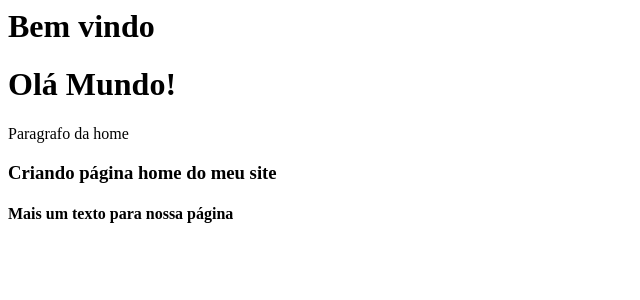
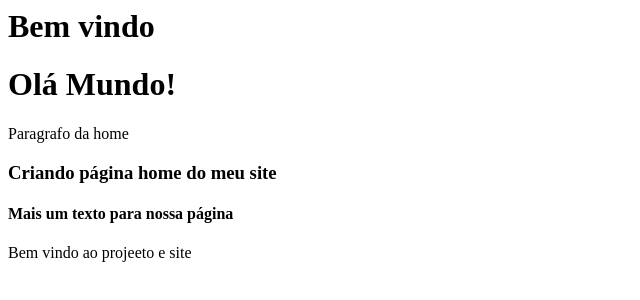
Before and after one commit to luizDiSouz/curso_github, a plain HTML site: page index.html in a window 1280 px wide. Shown: the whole page, without its empty margins (0-640 px from the left). Drawn offline with Linux system fonts and the light colour scheme.

Commit message:
finalizando pagina home com toda a descrição

```diff
--- a/index.html
+++ b/index.html
@@ -3,3 +3,4 @@
 <p> Paragrafo da home</p>
 <H3>Criando página home do meu site</H3>
 <h4> Mais um texto para nossa página</h4>
+<p>Bem vindo ao projeeto e site</p>
```
Also changed, not shown: nome.txt.
